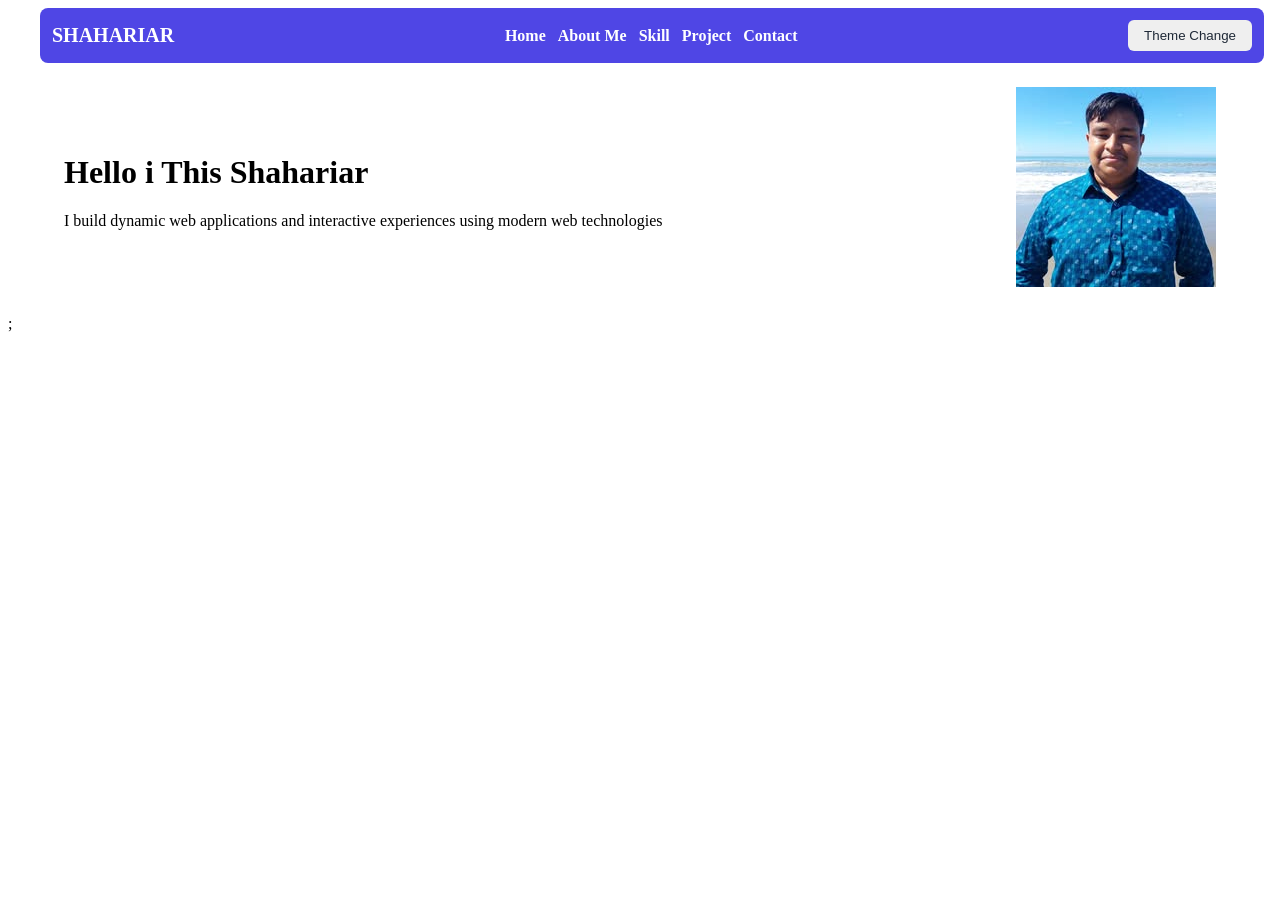
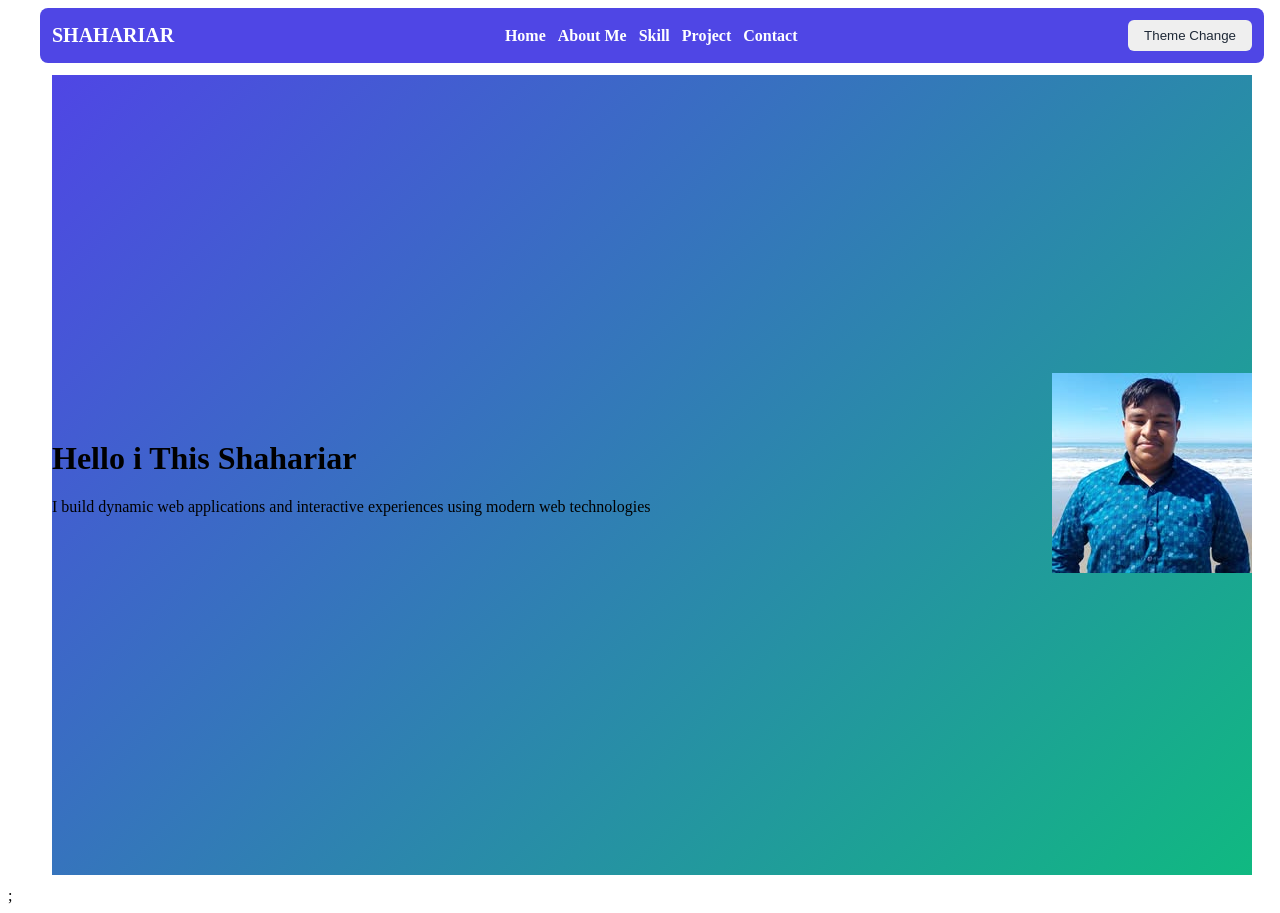
Before and after one commit to shahariar270/portfolio-template, a React (Vite) app in the folder client/: page / in a window 1280 px wide. Before the commit the page ends 800 px from the top, so only its background shows below. Built offline with nearby package versions, Linux system fonts and the light colour scheme.

Commit message:
refactor home styles for improved layout and background

```diff
--- a/client/src/assets/styles/pages/_home.scss
+++ b/client/src/assets/styles/pages/_home.scss
@@ -3,9 +3,11 @@
         display: flex;
         justify-content: space-between;
         align-items: center;
-        padding: 24px;
-        &__content{
-
+        height: 100vh;
+        width: 100%;
+        margin: 12px;
+        background: linear-gradient(135deg, var(--color-primary) 0%, var(--color-secondary) 100%);
+        &__content {
         }
     }
 }
```
